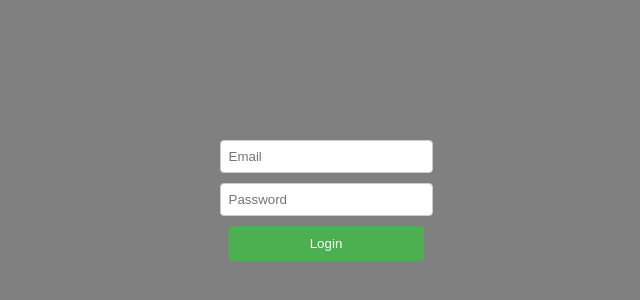
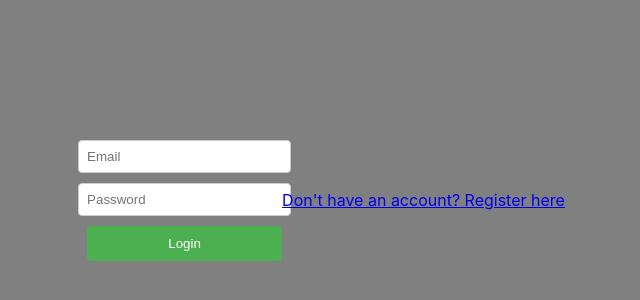
Before and after one commit to Davitvashakmadze/SignMeUp, a React (Create React App) app in the folder frontend/: page /login in a window 1280 px wide. Before the commit this address had no page. Shown: the part 200-500 px from the top of the page, without its empty margins (314-954 px from the left). Built offline with nearby package versions, Linux system fonts and the light colour scheme.

Commit message:
feat: add routes path

```diff
--- a/frontend/src/App.js
+++ b/frontend/src/App.js
@@ -1,4 +1,4 @@
-import { BrowserRouter as Router, Route, Routes,  } from 'react-router-dom'; // Update this line
+import { BrowserRouter as Router, Route, Routes, Navigate } from 'react-router-dom';
 import Login from './components/login/Login';
 import Register from './components/register/Register';
 
@@ -6,21 +6,13 @@ function App() {
     return (
         <Router>
             <div className="App">
-                <Login/>
-            {/* <nav>
-                    <ul>
-                        <li>
-                            <Link to="/login">Login</Link>
-                        </li>
-                        <li>
-                            <Link to="/register">Register</Link>
-                        </li>
-                    </ul>
-                </nav> */}
-                <Routes> {/* Change Switch to Routes */}
-                    <Route path="./login" element={<Login/>} /> {/* Update Route component */}
+                <Routes>
+                    {/* Default route that redirects to /login */}
+                    <Route path="/" element={<Navigate to="/login" />} />
 
-                    <Route path="./register" element={<Register/>} /> {/* Update Route component */}
+                    {/* Login and Register routes */}
+                    <Route path="/login" element={<Login />} />
+                    <Route path="/register" element={<Register />} />
                 </Routes>
             </div>
         </Router>
--- a/frontend/src/components/login/Login.jsx
+++ b/frontend/src/components/login/Login.jsx
@@ -1,6 +1,7 @@
 import { useState } from "react";
 import axios from "axios";
 import "./Login.scss";
+import { Link } from "react-router-dom";
 
 const Login = () => {
   const [email, setEmail] = useState("");
@@ -39,6 +40,7 @@ const Login = () => {
           <button type="submit">Login</button>
         </form>
       </div>
+      <Link to="/register">Don't have an account? Register here</Link>
     </div>
   );
 };
```
